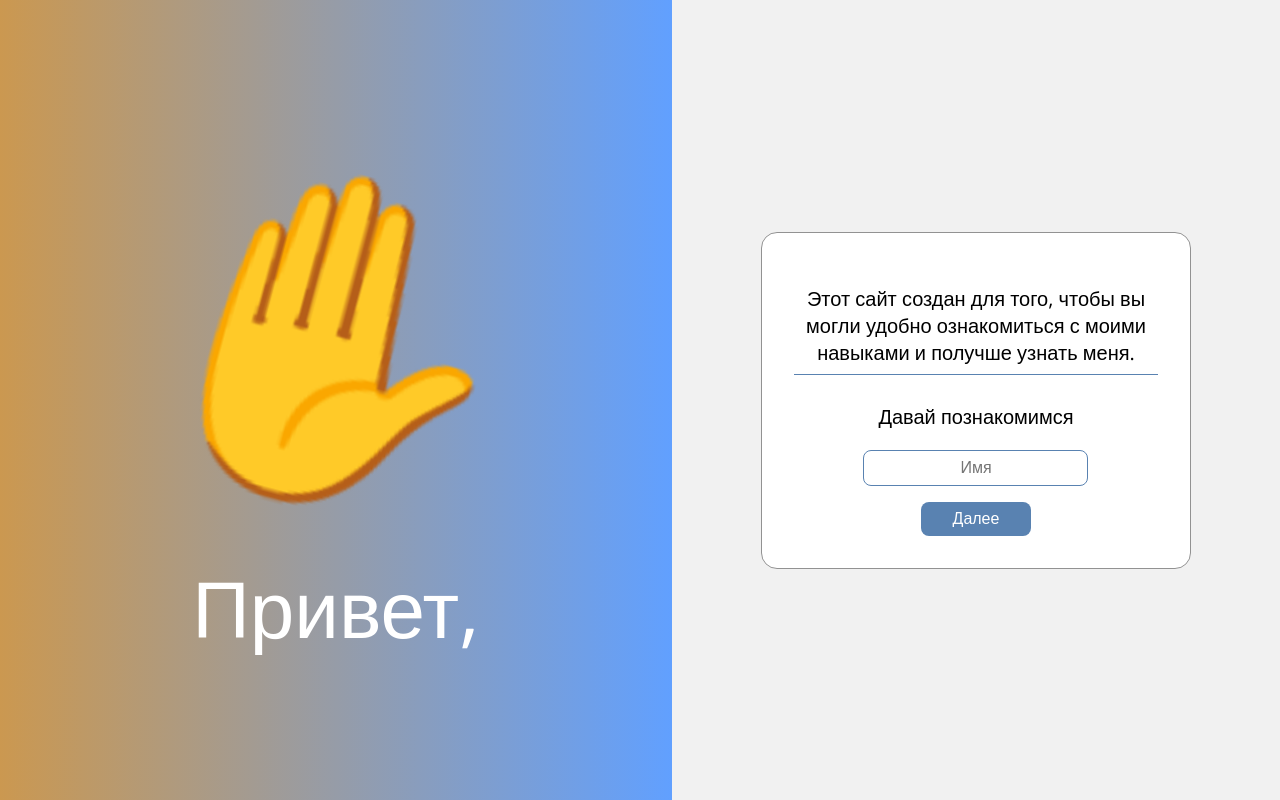
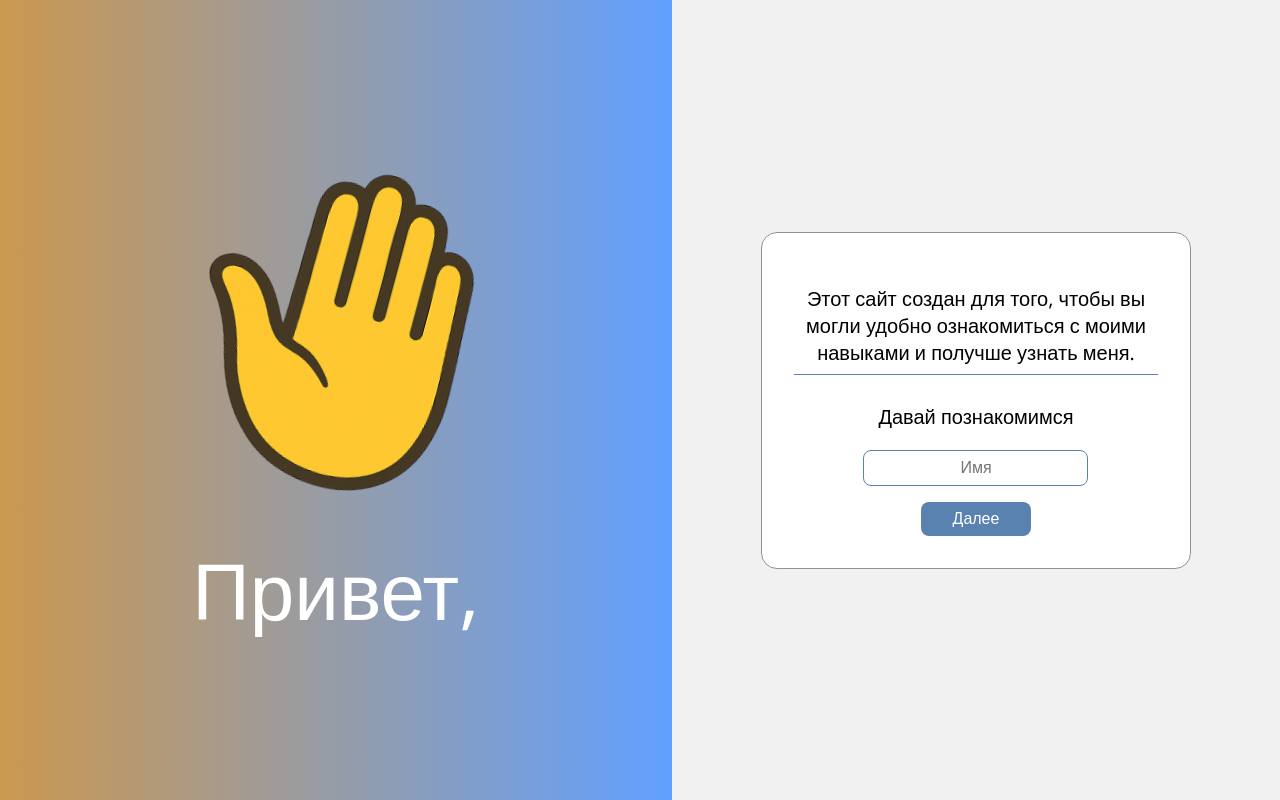
Before and after one commit to DaniiL10062005/animation, a React (Vite) app: page /registration in a window 1280 px wide. Built offline with nearby package versions, Linux system fonts and the light colour scheme.

Commit message:
feat/dev-0/replace image of hand

```diff
--- a/src/pages/registration/components/logo/Logo.tsx
+++ b/src/pages/registration/components/logo/Logo.tsx
@@ -6,7 +6,14 @@ export const Logo = () => {
   const { name } = useSelector((state: RootState) => state.user)
   return (
     <div className="logo block-animation">
-      <p className="logo-animation-start logo-animation logo-picture">&#9995;</p>
+      <img
+        className="logo-animation-start logo-animation logo-picture"
+        src="/images/hand.png"
+        alt="Logo"
+      />
+      {/* <p className="logo-animation-start logo-animation" style={{ fontSize: '20rem', margin: '0' }}>
+        &#9995;
+      </p> */}
       <p className="text-animation logo-p">Привет, {name}</p>
     </div>
   )
--- a/src/pages/registration/components/logo/logo.css
+++ b/src/pages/registration/components/logo/logo.css
@@ -45,10 +45,6 @@
   animation: logo-animation-start 3s ease 0.2s forwards,
     logo-animation 2s ease-in-out 3.5s infinite alternate;
   rotate: 75deg;
-}
-.logo-picture {
-  font-size: 20rem;
-  margin: 0;
 }
 
 @keyframes logo-animation-start {
```
Also changed, not shown: public/images/hand.png.
